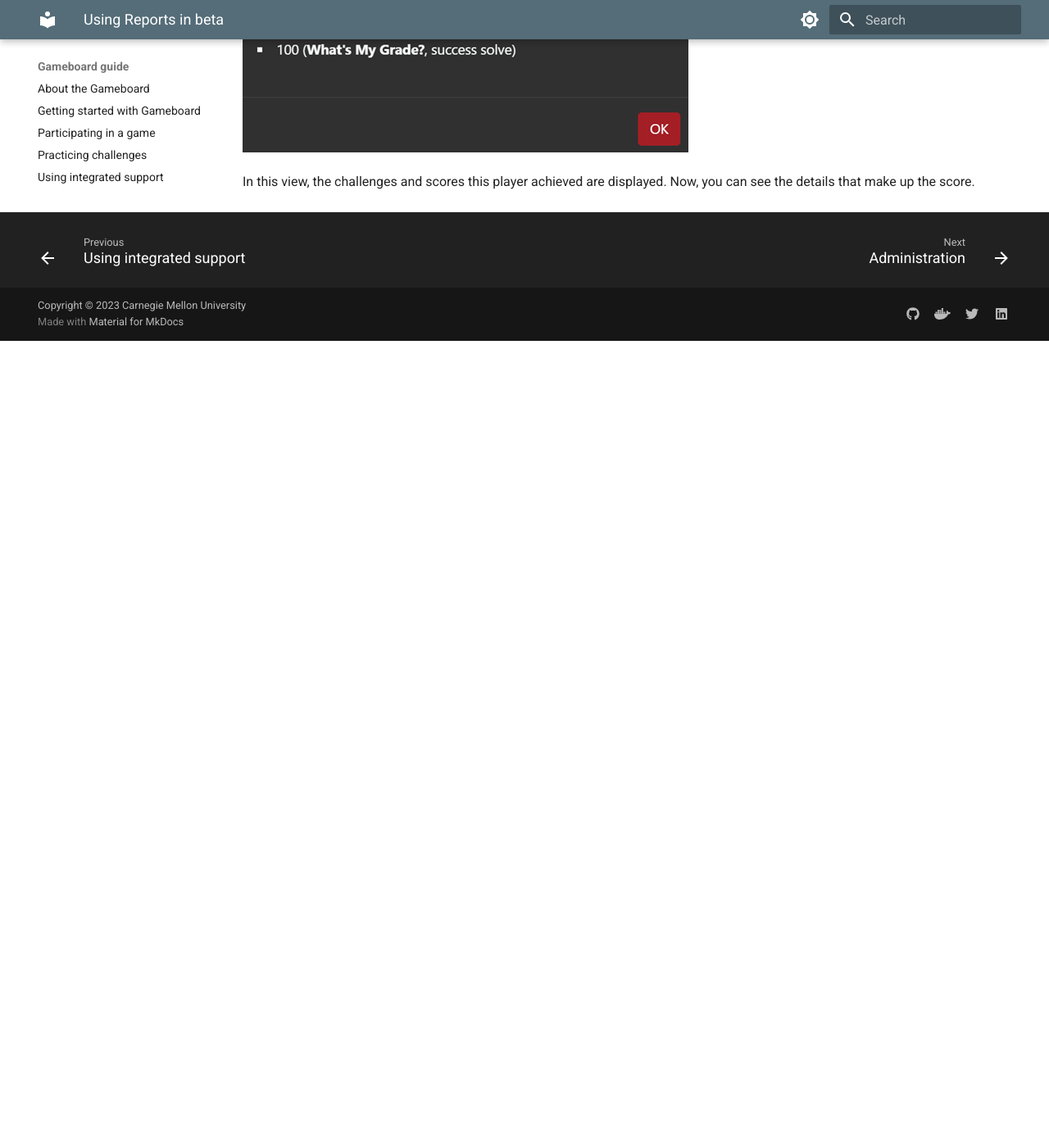
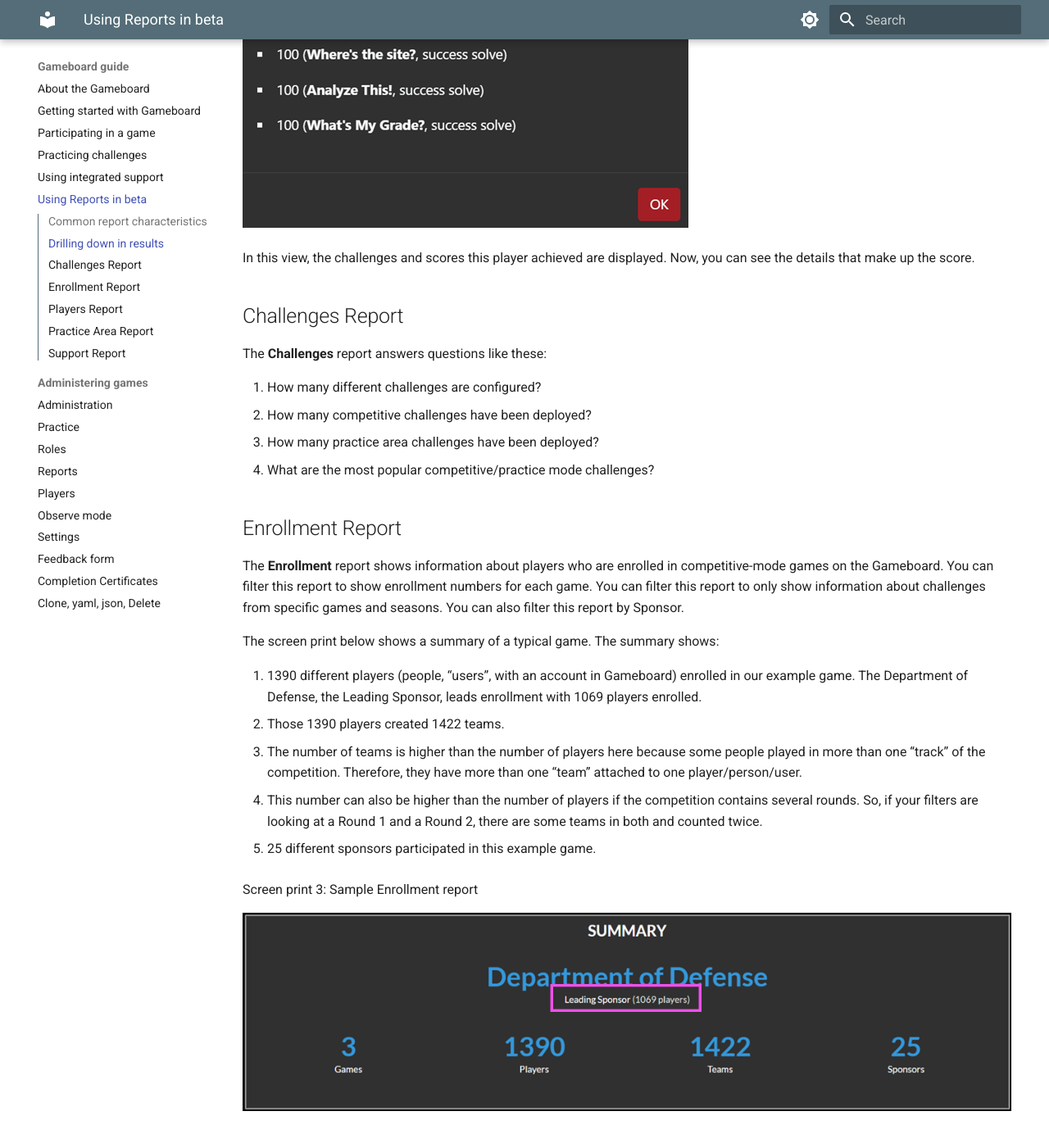
Before and after one commit to cmu-sei/foundry-docs, an MkDocs documentation site: the page built from docs/gameboard/reports-beta.md, in a window 1280 px wide and 1400 px high, scrolled down 1872 px. Shown: the top 1395 px of the window at 82% size. Built offline with MkDocs 1.6.1 and Material for MkDocs 9.7.7, drawn with Linux system fonts in a browser that asks for light colours; before the commit the page ends 2288 px from its top, so only the background shows below that; some of the changed text lies outside the part shown.

Commit message:
BETA reports topic updated

```diff
--- a/docs/gameboard/reports-beta.md
+++ b/docs/gameboard/reports-beta.md
@@ -5,9 +5,11 @@
 !!! note
     The existing Reports functionality has not been deprecated; reports are still available under **Admin**, **Reports**, **User Reports**, **Board Reports**, etc.
 
-Three report "cards" display the three reports available in beta:
+Five report "cards" display the three reports available in beta:
 
+- **Challenges Report:** View information about the challenges configured in the Gameboard app. This report is good for site utilization metrics related to challenges, challenge deploys, and challenge solves.
 - **Enrollment Report:** View a summary of player enrollment data; who enrolled when, which sponsors do they represent, and how many played challenges.
+- **Players Report:** View data on player activity. A “player” is a person with an account on the Gameboard site (i.e., a "user").
 - **Practice Area Report:** View metrics on players who are spending free time honing their skills in Gameboard. See which challenges are practiced most, have the best success rates, and which players are accessing the Gameboard to complete challenges in practice.
 - **Support Report:** View a summary of support tickets created in Gameboard; including ticket creation and assignment details, ticket categories, and tickets attached to games/challenges .
 
@@ -40,3 +42,59 @@
 ![score detailed](img/breakdown.png)
 
 In this view, the challenges and scores this player achieved are displayed. Now, you can see the details that make up the score.
+
+## Challenges Report
+
+The **Challenges** report answers questions like these:
+
+1. How many different challenges are configured?
+2. How many competitive challenges have been deployed?
+3. How many practice area challenges have been deployed?
+4. What are the most popular competitive/practice mode challenges?
+
+## Enrollment Report
+
+The **Enrollment** report shows information about players who are enrolled in competitive-mode games on the Gameboard. You can filter this report to show enrollment numbers for each game. You can filter this report to only show information about challenges from specific games and seasons. You can also filter this report by Sponsor.
+
+The screen print below shows a summary of a typical game. The summary shows:
+
+1. 1390 different players (people, “users”, with an account in Gameboard) enrolled in our example game. The Department of Defense, the Leading Sponsor, leads enrollment with 1069 players enrolled.
+2. Those 1390 players created 1422 teams.
+
+   - The number of teams is higher than the number of players here because some people played in more than one “track” of the competition. Therefore, they have more than one “team” attached to one player/person/user.
+   - This number can also be higher than the number of players if the competition contains several rounds. So, if your filters are looking at a Round 1 and a Round 2, there are some teams in both and counted twice.
+
+3. 25 different sponsors participated in this example game.
+
+Screen print 3: Sample Enrollment report
+
+![sample enrollment](img/sample-enroll-report.png)
+
+## Players Report
+
+The **Players** report is good for viewing site utilization metrics. This report answers questions like these:
+
+1. How many users does the site have?
+2. How many users have deployed competitive and practice area challenges?
+3. How many users have achieved a full solve on at least one competitive and/or practice area challenge?
+
+You can also filter the Players report by *Account Creation Date* to understand when players create accounts. For example, it may be useful for you to know many users created an account since January 1, 2024 (or any date you prefer).
+
+## Practice Area Report
+
+The **Practice Area** report answers questions like these:
+
+1. How many practice challenges have been deployed?
+2. How many practice challenges achieved a full solve?
+3. How many different challenges have been deployed via the practice area?
+4. How many users have deployed a practice challenge?
+5. How many different sponsors have deployed a practice challenge?
+
+## Support Report
+
+The **Support** report displays information about support tickets. Filter tickets by label, creation date and time, challenge, etc. The Support report answers questions like these:
+
+1. How many support tickets did we receive regarding the challenge titled "The Best Challenge"?
+2. How many tickets with a specific label did we receive?
+3. How many tickets did we receive on Tuesday?
+4. How many tickets did we receive during PC5 Teams Round 1?
```
Also changed, not shown: docs/gameboard/admin-reports.md (+4 -0 lines), docs/gameboard/img/sample-enroll-report.png (added).
